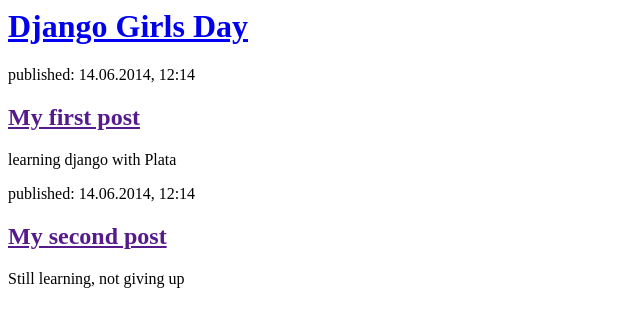
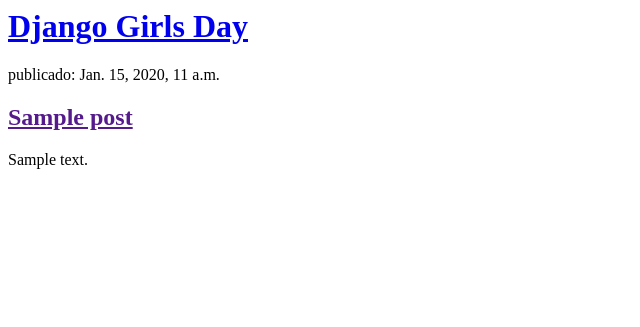
Before and after one commit to laurafi/my-first-blog, a Django app: template blog/templates/blog/post_list.html in a window 1280 px wide. Shown: the top 327 px of the page, without its empty margins (0-640 px from the left). Run offline with Django 3.2, Linux system fonts and the light colour scheme; the template is opened without the code that fills it: values that come from a table or form of the project are taken from there, others are empty; tables that the repository leaves empty hold one stand-in row (values such as "Sample post").

Commit message:
Modified templates to show post from database

```diff
--- a/blog/templates/blog/post_list.html
+++ b/blog/templates/blog/post_list.html
@@ -6,17 +6,13 @@
         <div>
             <h1><a href="/">Django Girls Day</a></h1>
         </div>
-
-        <div>
-            <p>published: 14.06.2014, 12:14</p>
-            <h2><a href="">My first post</a></h2>
-            <p>learning django with Plata</p>
-        </div>
-
-        <div>
-            <p>published: 14.06.2014, 12:14</p>
-            <h2><a href="">My second post</a></h2>
-            <p>Still learning, not giving up</p>
-        </div>
+        {% for post in posts %}
+            <div>
+                <p>publicado: {{ post.published_date  }}</p>
+                <h2><a href="">{{ post.title }}</a></h2>
+                <p>{{ post.text|linebreaksbr }}</p>
+                </p>
+            </div>
+        {% endfor %}
     </body>
 </html>
--- a/blog/views.py
+++ b/blog/views.py
@@ -1,5 +1,7 @@
 from django.shortcuts import render
-
+from django.utils import timezone
+from .models import Post
 # Create your views here.
 def post_list(request):
-    return render(request, 'blog/post_list.html', {})
+    posts = Post.objects.filter(published_date__lte=timezone.now()).order_by("published_date")
+    return render(request, 'blog/post_list.html', {"posts" : posts})
```
